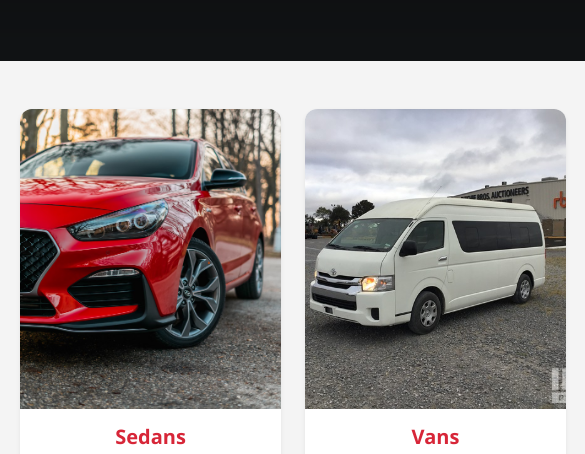
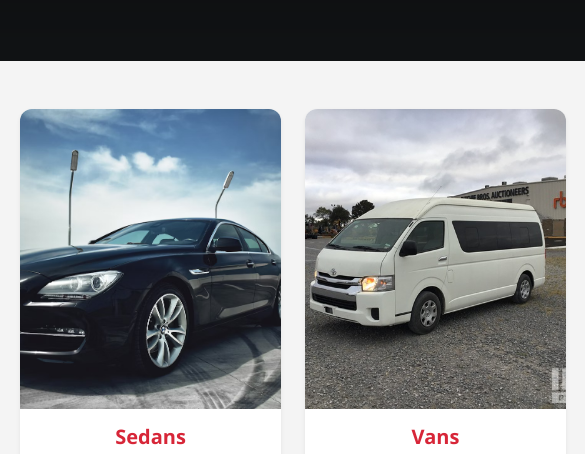
Before and after one commit to Muhammad-Faraz-Niaz/CARVAN, a plain HTML site: page range.html in a window 1280 px wide. Shown: the part 264-718 px from the top of the page, 347-932 px from the left. Drawn offline with nearby package versions, Linux system fonts and the light colour scheme; grey boxes are pictures that could not be loaded.

Commit message:
sedan image change

```diff
--- a/range.html
+++ b/range.html
@@ -55,7 +55,7 @@
       </div>
       <div class="col-md-3" data-aos="zoom-in">
         <div class="card h-100 shadow-sm">
-          <img src="images/sedan.jpg" class="card-img-top" alt="Sedans">
+          <img src="images/sedan 2.jpg" class="card-img-top" alt="Sedans">
           <div class="card-body">
             <h5 class="card-title">Sedans</h5>
             <p class="card-text">Perfect blend of comfort, style, and performance.</p>
```
